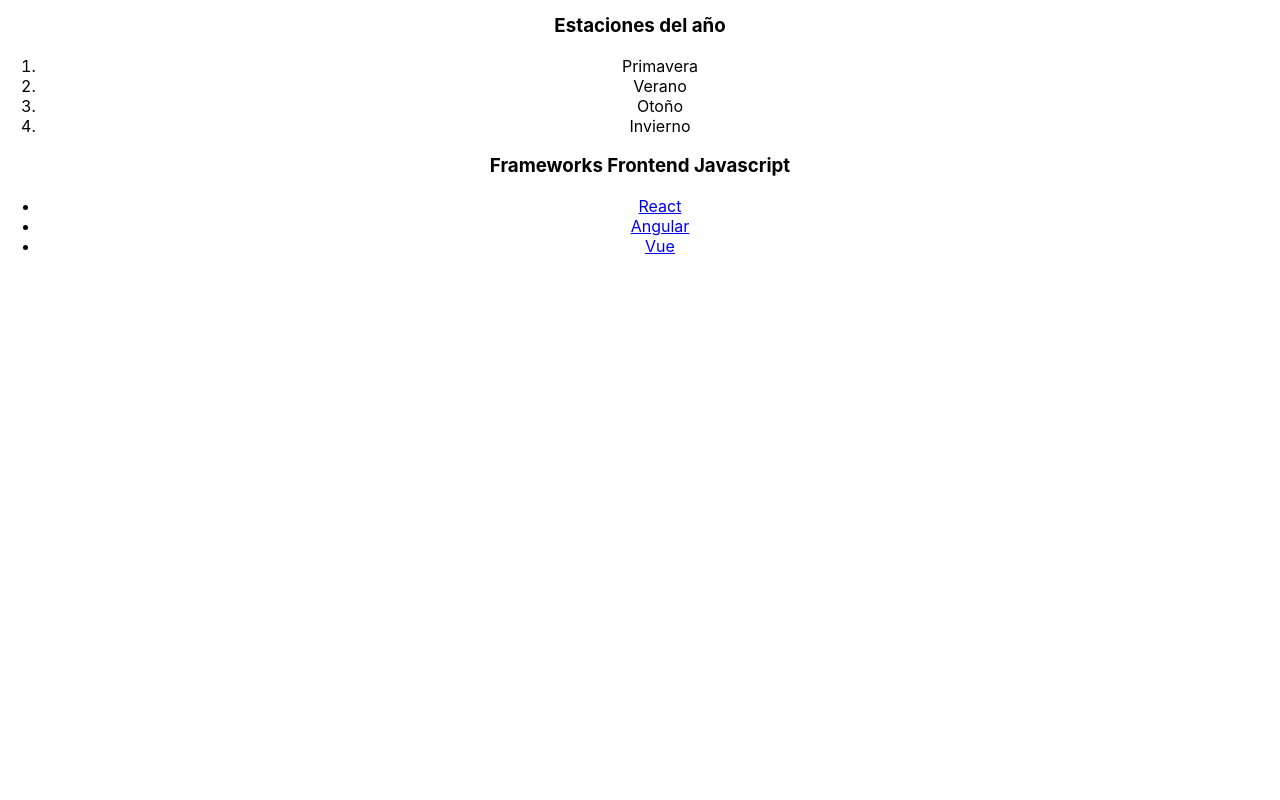
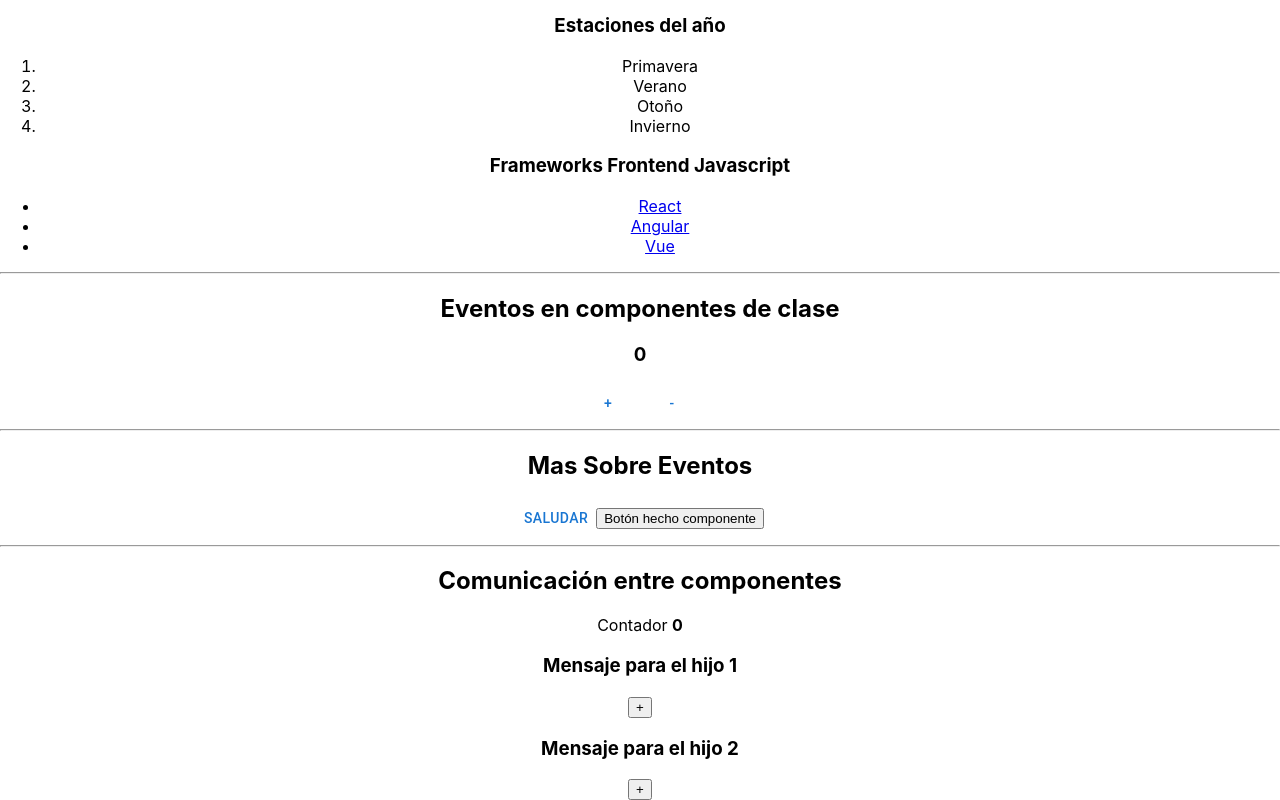
Before and after one commit to juli-ASD/Curso-React, a React (Create React App) app: page / in a window 1280 px wide. Shown: the part 669-1469 px from the top of the page. Before the commit the page ends 941 px from the top, so only its background shows below. Built offline with nearby package versions, Linux system fonts and the light colour scheme.

Commit message:
Events and comunications

```diff
--- a/package.json
+++ b/package.json
@@ -3,6 +3,9 @@
   "version": "0.1.0",
   "private": true,
   "dependencies": {
+    "@emotion/react": "^11.9.3",
+    "@emotion/styled": "^11.9.3",
+    "@mui/material": "^5.8.6",
     "@testing-library/jest-dom": "^5.16.2",
     "@testing-library/react": "^12.1.2",
     "@testing-library/user-event": "^13.5.0",
--- a/src/App.js
+++ b/src/App.js
@@ -2,9 +2,12 @@
 import "./App.css";
 import Componente from "./components/Componente";
 import Estado from "./components/Estado";
+import Eventos from "./components/Eventos";
+import MasSobreEventos from "./components/MasSobreEventos";
 import Propiedades from "./components/Propiedades";
 import RenderizadoCondicional from "./components/RenderizadoCondicional";
 import RenderizadoElementos from "./components/RenderizadoElementos";
+import ComunicacionComponentes from "./components/ComunicacionComponentes"
 
 function App() {
   return (
@@ -42,6 +45,12 @@
           <RenderizadoCondicional />
           <hr/>
           <RenderizadoElementos />
+          <hr/>
+          <Eventos />
+          <hr/>
+          <MasSobreEventos/>
+          <hr/>
+          <ComunicacionComponentes/>
       </section>
     </div>
   );
--- /dev/null
+++ b/src/components/ComunicacionComponentes.js
@@ -0,0 +1,41 @@
+import React, { Component } from "react";
+
+export default class Padre extends Component {
+  state = {
+    contador: 0,
+  };
+
+  incrementarContador = (e) => {
+    this.setState({
+      contador: this.state.contador + 1,
+    });
+  };
+
+  render() {
+    return (
+      <>
+        <h2>Comunicación entre componentes</h2>
+        <p>
+          Contador <b>{this.state.contador}</b>
+        </p>
+        <Hijo
+          incrementarContador={this.incrementarContador}
+          mensaje="Mensaje para el hijo 1"
+        />
+        <Hijo
+          incrementarContador={this.incrementarContador}
+          mensaje="Mensaje para el hijo 2"
+        />
+      </>
+    );
+  }
+}
+
+function Hijo(props) {
+  return (
+    <>
+      <h3>{props.mensaje}</h3>
+      <button onClick={props.incrementarContador}>+</button>
+    </>
+  );
+}
--- /dev/null
+++ b/src/components/Eventos.js
@@ -0,0 +1,41 @@
+import React, { Component } from "react";
+import Button from "@mui/material/Button";
+
+export default class Eventos extends Component {
+  constructor(props) {
+    super(props);
+    this.state = {
+      contador: 0,
+    };
+    this.sumar = this.sumar.bind(this);
+    this.restar = this.restar.bind(this);
+  }
+
+  sumar(e) {
+    /* console.log("sumando")
+    console.log(this) */
+    this.setState({
+        contador: this.state.contador + 1,
+    })
+  }
+  restar(e) {
+    console.log("restando")
+    console.log(this)
+    this.setState({
+        contador: this.state.contador - 1,
+    })
+  }
+
+  render() {
+    return (
+      <div>
+        <h2>Eventos en componentes de clase</h2>
+        <h3>{this.state.contador}</h3>
+        <nav>
+          <Button onClick={this.sumar}>+</Button>
+          <Button onClick={this.restar}>-</Button>
+        </nav>
+      </div>
+    );
+  }
+}
--- /dev/null
+++ b/src/components/MasSobreEventos.js
@@ -0,0 +1,38 @@
+import { Button } from "@mui/material";
+import { Component } from "react";
+
+/* function Boton(props) {
+    return(<button onClick={props.myOnClick}>Botón hecho componente</button>)
+} */
+
+const Boton = ({myOnClick}) => (
+    <button onClick={myOnClick}>Botón hecho componente</button>
+);
+
+export default class MasSobreEventos extends Component {
+  handleClick = (e, msg) => {
+    /* console.log(e.target);
+    console.log(e.nativeEvent);
+    console.log(e.nativeEvent.target);
+    console.log(msg) */
+  };
+
+  render() {
+    return (
+      <div>
+        <h2>Mas Sobre Eventos</h2>
+        <Button
+          onClick={(e) =>
+            this.handleClick(e, "Hola, pasando parámetro desde un evento")
+          }
+        >
+          Saludar
+        </Button>
+        {/* {Evento personalizado} */}
+        <Boton myOnClick={(e) =>
+            this.handleClick(e, "Hola, pasando parámetro desde un evento personalizado")
+          }  />
+      </div>
+    );
+  }
+}
--- a/src/components/RenderizadoElementos.js
+++ b/src/components/RenderizadoElementos.js
@@ -17,7 +17,7 @@
     }
 }
   render() {
-    console.log(data)
+    /* console.log(data) */
     return (
       <div>
         <h2>Renderizado Elementos</h2>
```
Also changed, not shown: 1 other file (tests, documents, lock files or other folders).
